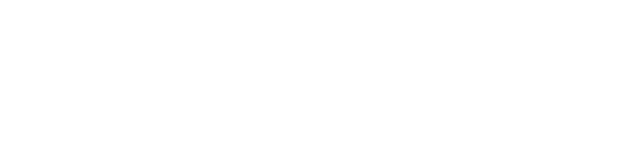
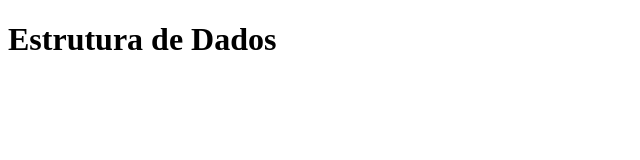
Before and after one commit to belqraposo/JS-01, a plain HTML site: page index.html in a window 1280 px wide. Shown: the whole page, without its empty margins (0-640 px from the left). Drawn offline with Linux system fonts and the light colour scheme.

Commit message:
Atividade Finalizada!

```diff
--- a/index.html
+++ b/index.html
@@ -7,6 +7,7 @@
     <title>Variável e tipo de dados</title>
 </head>
 <body>
+    <h1>Estrutura de Dados</h1>
     <script src="index.js"></script>
 </body>
 </html>
```
